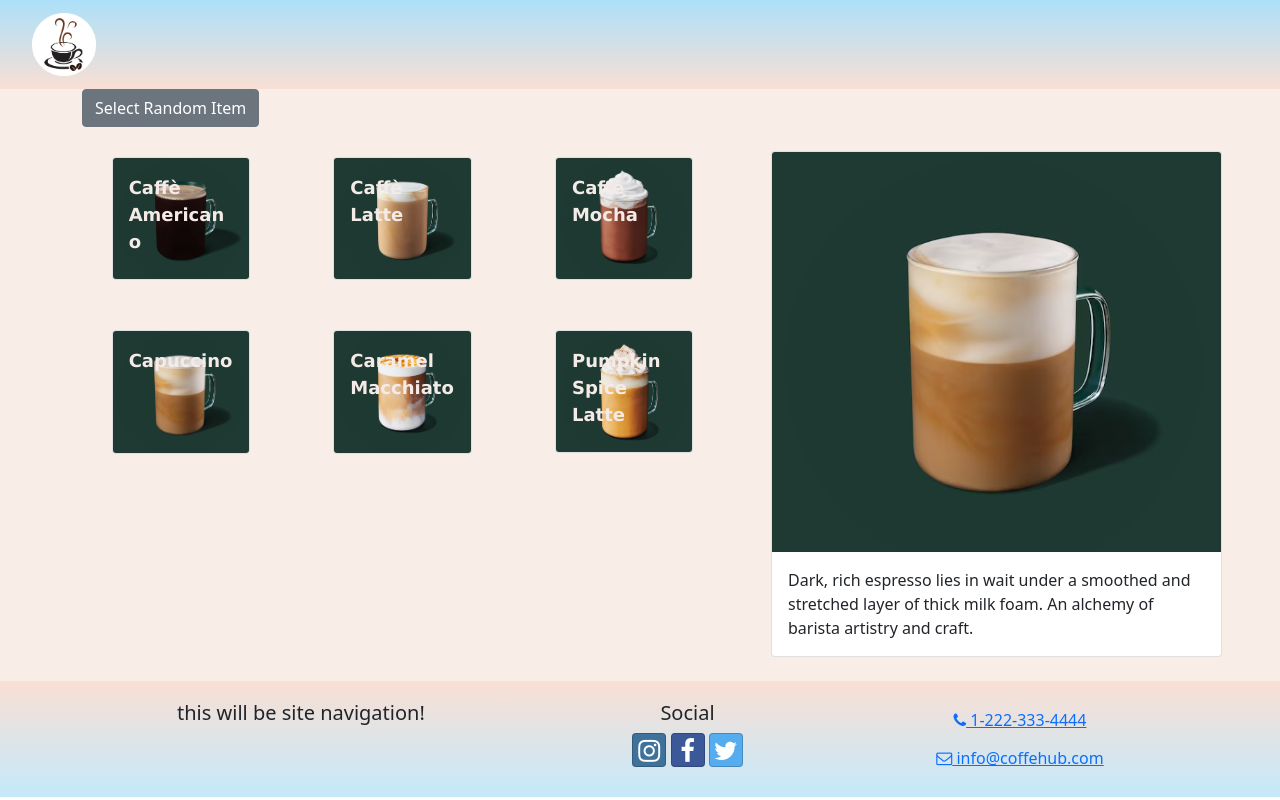
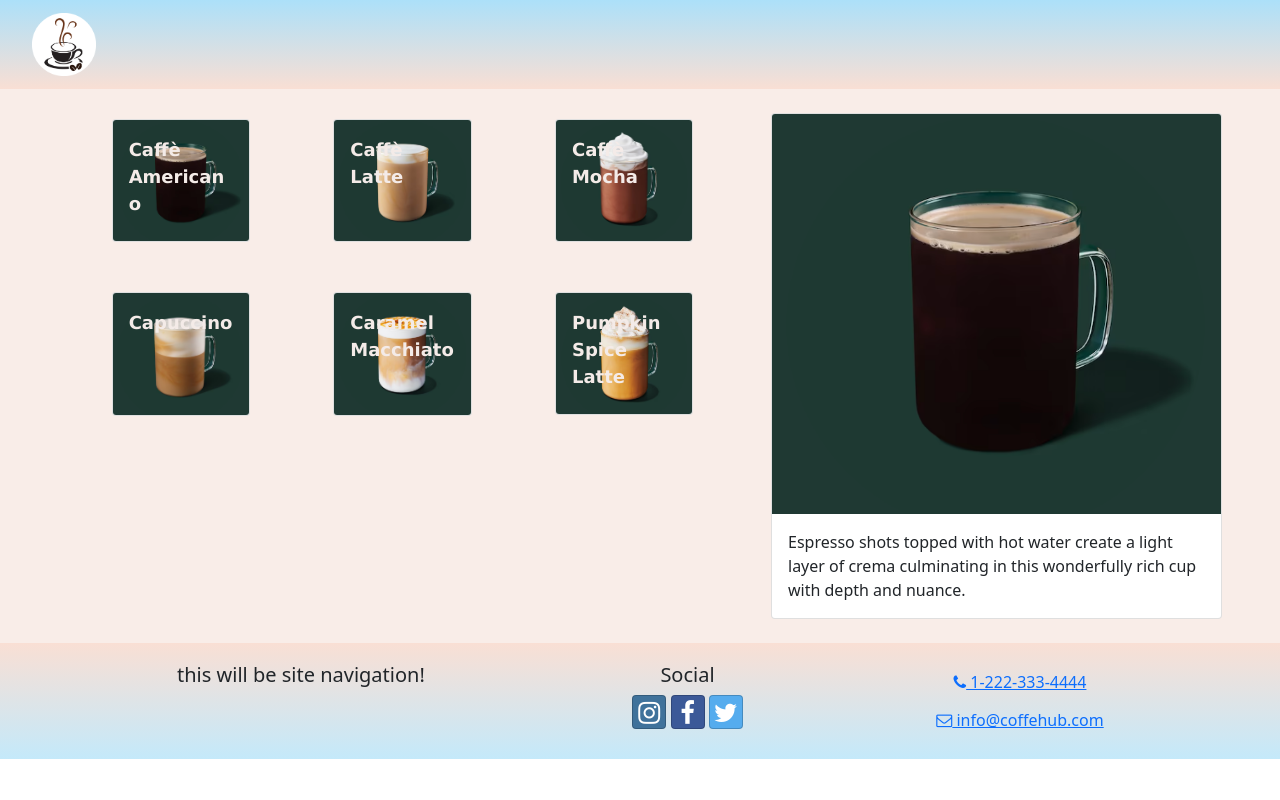
Before and after one commit to annasadovskaya/coffee-hub-react-project, a React (Create React App) app: page / in a window 1280 px wide. Built offline with nearby package versions, Linux system fonts and the light colour scheme.

Commit message:
useState

```diff
--- a/src/App.css
+++ b/src/App.css
@@ -21,8 +21,8 @@
   width: 90%;
   margin: auto;
   margin-top: 30px;
-}
-.items-row {
+} */
+/* .items-row {
   text-align: center;
   margin: auto;
   background-color: #f9ede8;
--- a/src/features/items/ItemsList.js
+++ b/src/features/items/ItemsList.js
@@ -3,15 +3,15 @@ import { Col, Row } from "reactstrap";
 import ItemCard from "./ItemCard";
 import { selectAllItems } from "./itemsSlice";
 
-const ItemsList = () => {
+const ItemsList = ({ setItemId }) => {
   const items = selectAllItems();
 
   return (
-    <div className="items-container">
+    // <div className="items-container">
     <Row className="items-row">
       {items.map((item) => {
         return (
-            <Col sm="4" key={item.id}>
+          <Col sm="4" key={item.id} onClick={() => setItemId(item.id)}>
             <ItemCard item={item} />
           </Col>
           //   <Col md="5" className="m-4" key={item.id}>
@@ -20,7 +20,7 @@ const ItemsList = () => {
         );
       })}
     </Row>
-    </div>
+    // </div>
   );
 };
 
--- a/src/features/items/itemsSlice.js
+++ b/src/features/items/itemsSlice.js
@@ -4,6 +4,10 @@ export const selectAllItems = () => {
   return ITEMS;
 };
 
-export const selectRandomItem = () => {
-  return ITEMS[Math.floor(Math.random() * ITEMS.length)];
+// export const selectRandomItem = () => {
+//   return ITEMS[Math.floor(Math.random() * ITEMS.length)];
+// };
+
+export const selectItemById = (id) => {
+  return ITEMS.find((item) => item.id === id);
 };
--- a/src/pages/ItemsMenuPage.js
+++ b/src/pages/ItemsMenuPage.js
@@ -1,21 +1,26 @@
-import { Container, Row, Col, Button } from "reactstrap";
+import { Container, Row, Col } from "reactstrap";
 import ItemDetail from "../features/items/ItemDetail";
 import ItemsList from "../features/items/ItemsList";
-import { selectRandomItem } from "../features/items/itemsSlice";
+// import { selectRandomItem } from "../features/items/itemsSlice";
+import { useState } from "react";
+import { selectItemById } from "../features/items/itemsSlice";
 // import ItemDetail from "../features/items/ItemDetail";
 
 const ItemsMenuPage = () => {
-  let selectedItem = selectRandomItem();
-  const toggleItem = () => {
-    selectedItem = selectRandomItem();
-    console.log(selectedItem);
-  };
+  // let selectedItem = selectRandomItem();
+  // const toggleItem = () => {
+  //   selectedItem = selectRandomItem();
+  //   console.log(selectedItem);
+  // };
+
+  // const [selectedItem, toggleItem] = useState(selectRandomItem());
+  const [itemId, setItemId] = useState(0);
+  const selectedItem = selectItemById(itemId);
   return (
     <Container>
-      <Button onClick={() => toggleItem()}>Select Random Item</Button>
       <Row>
         <Col sm="5" md="7">
-          <ItemsList />
+          <ItemsList setItemId={setItemId} />
         </Col>
         <Col sm="7" md="5">
           <ItemDetail item={selectedItem} />
```
Lines whose indentation alone changed are shown as unchanged.
